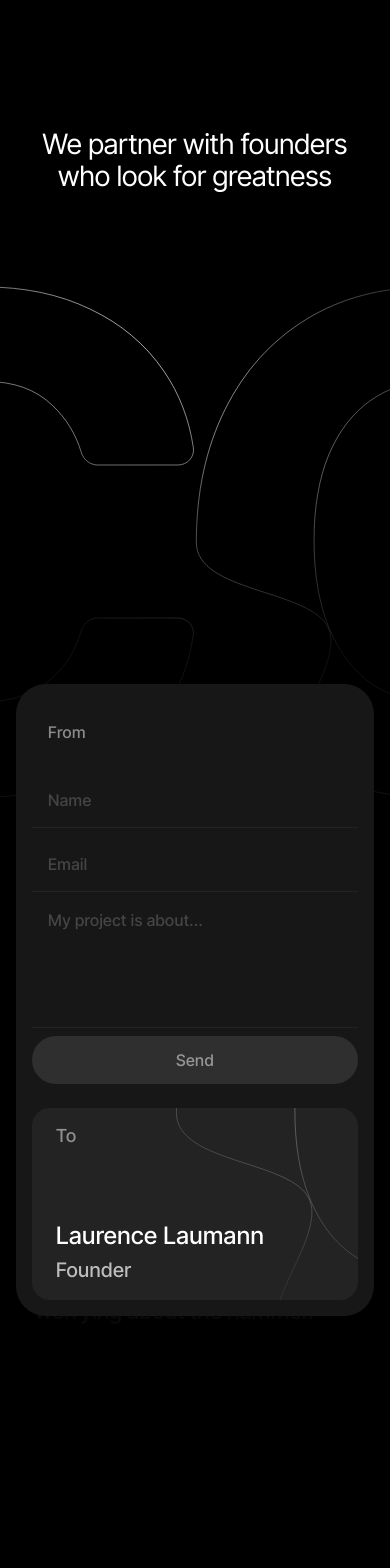
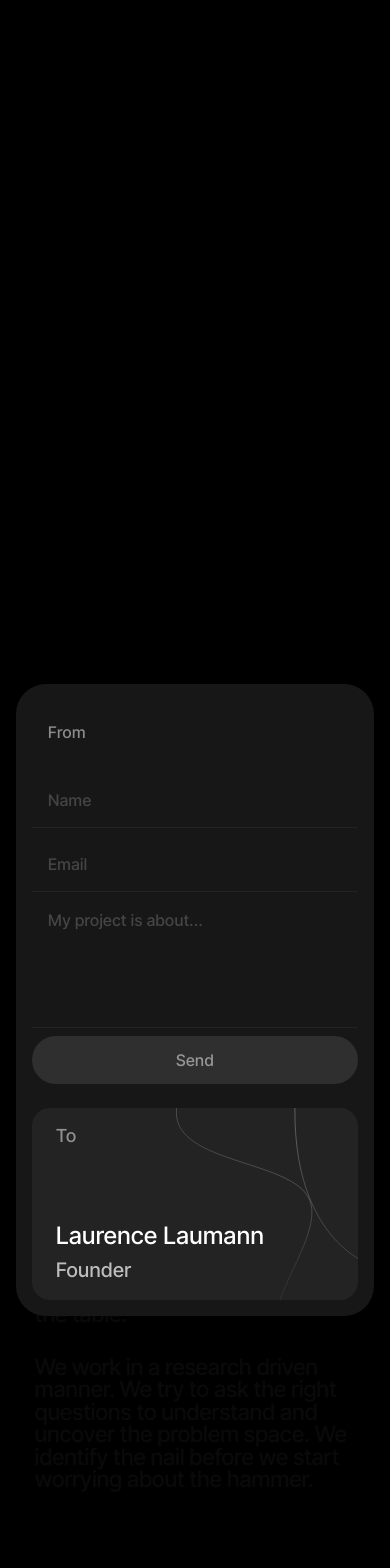
Before and after one commit to jakubziemba/acceltec, a Next.js app: page / in a window 390 px wide. Shown: the top 1568 px of the page. Built offline with nearby package versions, Linux system fonts and the light colour scheme.

Commit message:
(fix) parallax scroll & about sticky position

```diff
--- a/app/_components/form/button.tsx
+++ b/app/_components/form/button.tsx
@@ -31,20 +31,20 @@ export default function Button({
         boxShadow:
           "0px 0px 0px 2px rgba(255, 255, 255, 0), 0px 2px 2px 0px rgba(0, 0, 0, 0)",
       }}
-      whileInView={{ scale: 1.25, translateZ: 0 }}
+      whileInView={{ scale: 1.2, translateZ: 0 }}
       whileHover={{
         boxShadow:
           "0px 0px 0px 2px rgba(255, 255, 255, 1), 0px 2px 2px 0px rgba(0, 0, 0, 0.2)",
         color: "rgba(255, 255, 255, 1)",
       }}
-      viewport={{ margin: "-20%" }}
+      viewport={{ margin: "-15%" }}
       transition={{
         type: "spring",
         damping: 5,
         mass: 0.01,
         bounce: 0,
       }}
-      className="relative z-[9999] origin-top select-none self-center rounded-[32px] px-6 py-3 text-xl text-white/80 outline-none focus-visible:shadow-[0px_0px_0px_2px_hsla(0,0%,100%,1),0px_2px_2px_0px_hsla(0,0%,0%,0.2)]"
+      className="relative origin-top select-none self-center rounded-[32px] px-6 py-3 text-xl text-white/80 outline-none focus-visible:shadow-[0px_0px_0px_2px_hsla(0,0%,100%,1),0px_2px_2px_0px_hsla(0,0%,0%,0.2)]"
     >
       <motion.span
         initial={{ opacity: 0 }}
--- a/app/_components/form/section.tsx
+++ b/app/_components/form/section.tsx
@@ -1,12 +1,7 @@
 "use client";
 
 import { useState, useRef, useEffect } from "react";
-import {
-  LayoutGroup,
-  motion,
-  useMotionValueEvent,
-  useScroll,
-} from "framer-motion";
+import { motion, useMotionValueEvent, useScroll } from "framer-motion";
 import Form from "./form";
 import { tw } from "@/utils/tailwind";
 import AnimatedText from "../animated-text";
@@ -51,11 +46,9 @@ export default function FormSection() {
   }, [shouldScroll]);
 
   return (
-    <section ref={containerRef} className="relative w-full pt-[100vh]">
-      <motion.div
-        className={tw(
-          "relative mx-auto w-full max-w-xl origin-center space-y-20 px-6 [perspective:45px] lg:max-w-4xl lg:px-0 ",
-        )}
+    <section
+      ref={containerRef}
+      className="relative mt-[100vh] w-full [perspective:45px]"
     >
       <motion.div
         initial={{ opacity: 1, translateZ: "0px", y: 0 }}
@@ -68,27 +61,27 @@ export default function FormSection() {
           duration: 0.2,
           opacity: { type: "linear", duration: 0.2 },
         }}
-          className="sticky top-40 mx-auto flex -translate-y-1/2 flex-col space-y-8 text-balance text-2xl leading-6 [perspective:1000px] xs:[text-wrap:initial] lg:space-y-6 lg:text-4xl lg:leading-10"
+        className="sticky top-0 z-10 mx-auto flex h-screen w-full max-w-xl -translate-y-1/2 flex-col items-center justify-center space-y-8 text-balance px-6 text-2xl leading-6 [perspective:1000px] supports-[height:100dvh]:h-dvh xs:[text-wrap:initial] lg:max-w-4xl lg:space-y-6 lg:px-0 lg:pt-0 lg:text-4xl lg:leading-10"
       >
         <AnimatedText el="h2" className="origin-bottom text-white/80">
           Berlin-based software studio that exclusively works with founders,
           executives and innovative teams.
         </AnimatedText>
         <AnimatedText className="text-white/40">
-            We partner with companies and founders who aren’t afraid to
-            challenge conventional order. We invest our time, resources and
-            networks in those who recognize the value we bring to the table.
+          We partner with companies and founders who aren’t afraid to challenge
+          conventional order. We invest our time, resources and networks in
+          those who recognize the value we bring to the table.
         </AnimatedText>
         <AnimatedText className="text-white/40">
-            We work in a research driven manner. We try to ask the right
-            questions to understand and uncover the problem space. We identify
-            the nail before we start worrying about the hammer.
+          We work in a research driven manner. We try to ask the right questions
+          to understand and uncover the problem space. We identify the nail
+          before we start worrying about the hammer.
         </AnimatedText>
         <motion.div
           initial={{ opacity: 0 }}
           whileInView={{ opacity: 1 }}
           viewport={{ margin: "-10%", once: true }}
-            className="flex w-full justify-center pt-10"
+          className="flex w-full justify-center pt-8"
         >
           {!showForm && (
             <Button showForm={showForm} handleButtonClick={handleButtonClick}>
@@ -97,22 +90,23 @@ export default function FormSection() {
           )}
         </motion.div>
       </motion.div>
-      </motion.div>
       <motion.div
         key="pitch"
         layout
-        initial={{ position: "relative", bottom: "0%" }}
+        initial={{ position: "static", bottom: "0%" }}
         animate={{
-          position: showForm ? "sticky" : "relative",
+          position: showForm ? "sticky" : "static",
           y: showForm ? -160 : 0,
           bottom: "2%",
         }}
         exit={{ opacity: 0 }}
-        className="relative flex h-[476px] w-full flex-col items-center px-4"
+        className="relative z-20 flex h-[476px] w-full flex-col items-center px-4 lg:px-0"
       >
-        <div className="sticky top-0 w-full">
-          {showForm && <Form ref={formRef} showForm={showForm} />}
+        {showForm && (
+          <div className="sticky bottom-0 w-full">
+            <Form ref={formRef} showForm={showForm} />
           </div>
+        )}
       </motion.div>
     </section>
   );
--- a/app/_components/hero/hero-section.tsx
+++ b/app/_components/hero/hero-section.tsx
@@ -5,7 +5,7 @@ import LogoHero from "./logo";
 
 export default function HeroSection() {
   const { scrollYProgress } = useScroll();
-  const y = useTransform(scrollYProgress, [0, 1], [0, -800]);
+  const y = useTransform(scrollYProgress, [0, 0.7], [0, -400]);
   const opacity = useTransform(scrollYProgress, [0, 0.6], [1, 0]);
   return (
     <motion.section
```
Lines whose indentation alone changed are shown as unchanged.
